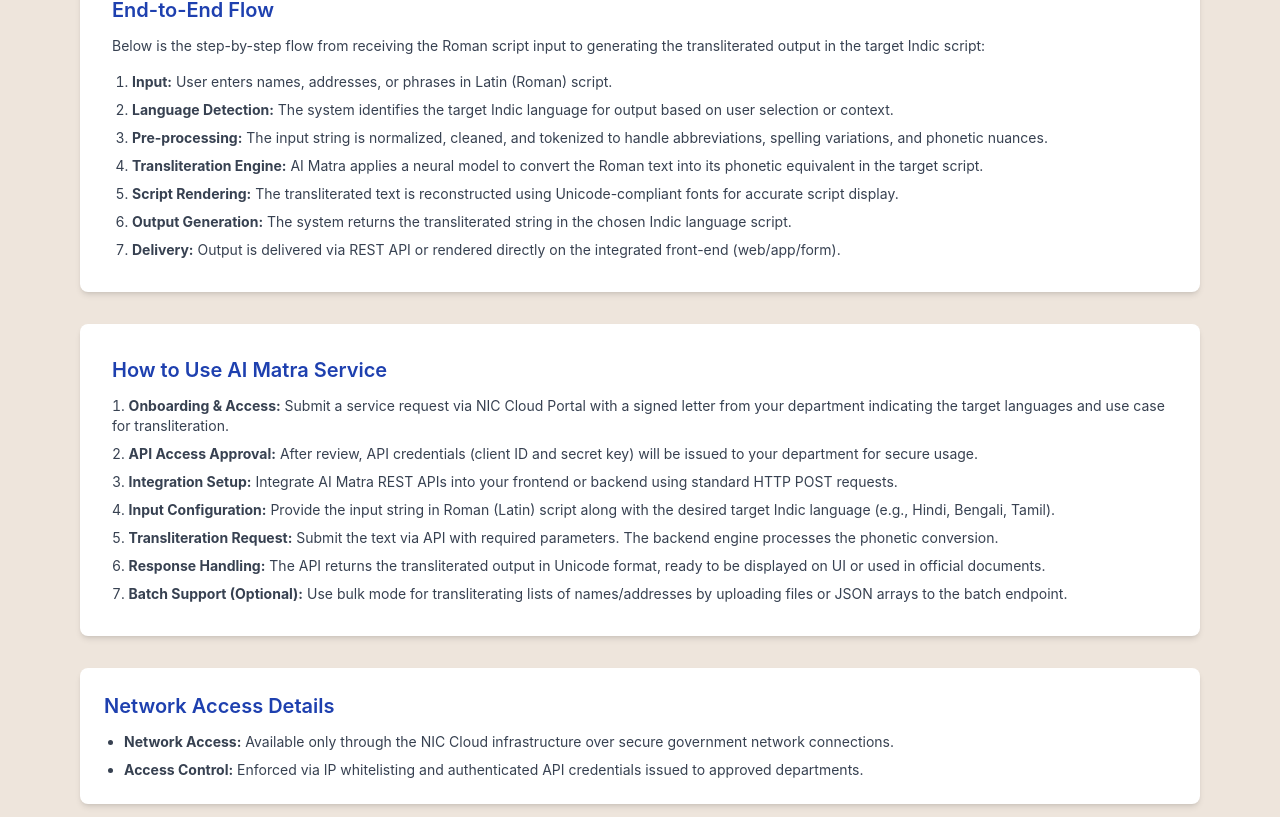
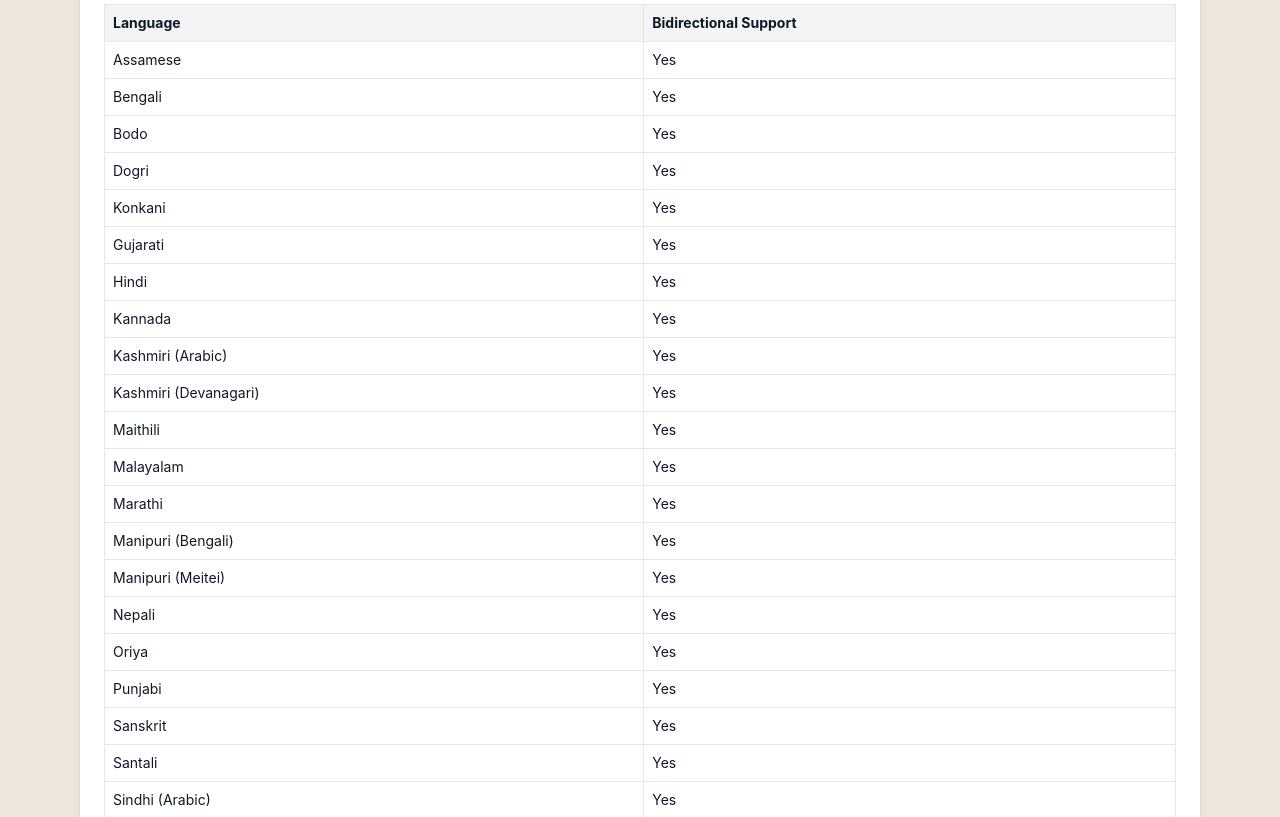
Before and after one commit to Amardeep001/ai-medha-frontend, a React (Create React App) app: page /services/ai_matra in a window 1280 px wide. Shown: the part 1423-2240 px from the top of the page. Built offline with nearby package versions, Linux system fonts and the light colour scheme.

Commit message:
saaransh changes

```diff
--- a/src/pages/serviceDetailPages/AiMatraDetailPage.jsx
+++ b/src/pages/serviceDetailPages/AiMatraDetailPage.jsx
@@ -6,6 +6,35 @@
 const AiMatraDetailPage = () => {
   const navigate = useNavigate();
   const [sidebarOpen, setSidebarOpen] = useState(false);
+
+  const supportedLanguages = [
+    "Assamese",
+    "Bengali",
+    "Bodo",
+    "Dogri",
+    "Konkani",
+    "Gujarati",
+    "Hindi",
+    "Kannada",
+    "Kashmiri (Arabic)",
+    "Kashmiri (Devanagari)",
+    "Maithili",
+    "Malayalam",
+    "Marathi",
+    "Manipuri (Bengali)",
+    "Manipuri (Meitei)",
+    "Nepali",
+    "Oriya",
+    "Punjabi",
+    "Sanskrit",
+    "Santali",
+    "Sindhi (Arabic)",
+    "Sindhi (Devanagari)",
+    "Tamil",
+    "Telugu",
+    "Urdu",
+    "Braille",
+  ];
 
   useEffect(() => {
     window.scrollTo(0, 0);
@@ -52,9 +81,6 @@
             <p>
               <strong>Last Security Audit Date:</strong> March 2025
             </p>
-            <p>
-              <strong>Copyright:</strong> NIC
-            </p>
           </div>
 
           <div className="mt-6">
@@ -63,8 +89,8 @@
             </h4>
             <ul className="text-sm text-gray-700 space-y-2">
               <li>
-                <strong>Supported text input:</strong> Names, addresses, and
-                short phrases in Latin script
+                <strong>Supported text input:</strong> Like names, addresses,
+                and short phrases in Latin script
               </li>
               <li>
                 <strong>Deployment options:</strong> REST APIs for single and
@@ -79,7 +105,7 @@
                 Phonetic Mapping → Indic Script Output
               </li>
               <li>
-                <strong>Category:</strong> Neural Transliteration
+                <strong>Category:</strong> Natural Language Processing
               </li>
               <li>
                 <strong>Sector:</strong> Language Technology / Localization
@@ -110,9 +136,9 @@
               <strong>Organizations using AI Matra include:</strong>
             </p>
             <ul className="list-disc list-inside ml-5 text-sm text-gray-700">
+              <li>Health Project Division</li>
               <li>State e-Governance Portals</li>
               <li>Digital India Initiatives</li>
-              <li>NIC Language Technology Division</li>
             </ul>
           </div>
 
@@ -147,6 +173,32 @@
               <li>NIC and its Language Technology Projects</li>
             </ul>
           </div>
+        </div>
+
+        <div className="mt-8 bg-white rounded-lg shadow-md p-6 ">
+          <h3 className="text-xl font-semibold text-blue-800 mb-3">
+            Language Coverage Table
+          </h3>
+          <table className="w-full text-sm text-left border-collapse">
+            <thead className="bg-gray-100">
+              <tr>
+                <th className="p-2 border">Language</th>
+                <th className="p-2 border">Bidirectional Support</th>
+              </tr>
+            </thead>
+            <tbody>
+              {supportedLanguages.map((item) => {
+                return (
+                  <>
+                    <tr>
+                      <td className="p-2 border">{item}</td>
+                      <td className="p-2 border">Yes</td>
+                    </tr>
+                  </>
+                );
+              })}
+            </tbody>
+          </table>
         </div>
 
         <div className="mt-8 bg-white rounded-lg shadow-md p-8">
@@ -195,59 +247,86 @@
           </ul>
         </div>
 
-        <div className="mt-8 bg-white rounded-lg shadow-md p-8">
+        <div className="mt-8 bg-white rounded-lg shadow-md p-6">
           <h3 className="text-xl font-semibold text-blue-800 mb-3">
             How to Use AI Matra Service
           </h3>
-          <ol className="list-decimal list-inside text-gray-700 text-sm space-y-2">
+          <ol className="list-decimal list-inside text-sm text-gray-700 space-y-2">
             <li>
-              <strong>Onboarding & Access:</strong> Submit a service request via
-              NIC Cloud Portal with a signed letter from your department
-              indicating the target languages and use case for transliteration.
+              Fill out the <strong>Service Request Form</strong> via NIC Cloud
+              Portal, including use case and target Indic languages for
+              transliteration.
             </li>
             <li>
-              <strong>API Access Approval:</strong> After review, API
-              credentials (client ID and secret key) will be issued to your
-              department for secure usage.
+              Submit the form along with a signed request letter from your
+              department for approval and onboarding.
             </li>
             <li>
-              <strong>Integration Setup:</strong> Integrate AI Matra REST APIs
-              into your frontend or backend using standard HTTP POST requests.
+              Choose integration method: <strong>NAPIX Integration</strong> or{" "}
+              <strong>Direct API Access</strong>.
             </li>
+
+            {/* NAPIX Integration Steps */}
             <li>
-              <strong>Input Configuration:</strong> Provide the input string in
-              Roman (Latin) script along with the desired target Indic language
-              (e.g., Hindi, Bengali, Tamil).
+              <strong>NAPIX Integration:</strong>
+              <ul className="list-disc list-inside ml-5 mt-1 space-y-1">
+                <li>
+                  Register on the NAPIX platform using departmental credentials.
+                </li>
+                <li>
+                  Request transliteration API access via the NAPIX interface.
+                </li>
+                <li>
+                  Upon verification, receive a <strong>Client ID</strong> and{" "}
+                  <strong>Secret Key</strong>.
+                </li>
+                <li>
+                  Use these credentials in every API request for secure access.
+                </li>
+              </ul>
             </li>
+
+            {/* Direct API Access Steps */}
             <li>
-              <strong>Transliteration Request:</strong> Submit the text via API
-              with required parameters. The backend engine processes the
-              phonetic conversion.
-            </li>
-            <li>
-              <strong>Response Handling:</strong> The API returns the
-              transliterated output in Unicode format, ready to be displayed on
-              UI or used in official documents.
-            </li>
-            <li>
-              <strong>Batch Support (Optional):</strong> Use bulk mode for
-              transliterating lists of names/addresses by uploading files or
-              JSON arrays to the batch endpoint.
+              <strong>Direct API Access:</strong>
+              <ul className="list-disc list-inside ml-5 mt-1 space-y-1">
+                <li>Connect via NICNET or VPN for secure access.</li>
+                <li>
+                  Use POST requests to submit Roman-script input text and target
+                  language (e.g., Hindi, Bengali, Tamil) for real-time
+                  transliteration.
+                </li>
+                <li>
+                  The API responds with{" "}
+                  <strong>Unicode transliterated output</strong> ready for
+                  display or official use.
+                </li>
+                <li>
+                  Optionally, use batch mode to upload bulk lists (JSON/files)
+                  for transliterating names and addresses.
+                </li>
+              </ul>
             </li>
           </ol>
         </div>
-        <div className="mt-8 bg-white rounded-lg shadow-md p-6 mb-6">
+
+        <div className="mt-8 mb-6 bg-white rounded-lg shadow-md p-8">
           <h3 className="text-xl font-semibold text-blue-800 mb-3">
             Network Access Details
           </h3>
           <ul className="list-disc pl-5 text-sm text-gray-700 space-y-2">
             <li>
-              <strong>Network Access:</strong> Available only through the NIC
-              Cloud infrastructure over secure government network connections.
+              <strong>Network Access:</strong> internal only via the{" "}
+              <strong>NIC</strong> Network, and external via{" "}
+              <strong>NAPIX</strong>.
             </li>
             <li>
-              <strong>Access Control:</strong> Enforced via IP whitelisting and
-              authenticated API credentials issued to approved departments.
+              <strong>Firewall Configuration:</strong> Only whitelisted IPs can
+              access the service.
+            </li>
+            <li>
+              <strong>Access Control:</strong> Enforced via <strong>VPN</strong>{" "}
+              and <strong>IP whitelisting</strong>.
             </li>
           </ul>
         </div>
--- a/src/pages/serviceDetailPages/AiSaranshDetailPage.jsx
+++ b/src/pages/serviceDetailPages/AiSaranshDetailPage.jsx
@@ -66,7 +66,7 @@
                 </li>
                 <li>
                   <strong>Input constraints:</strong> Text length between
-                  100-5000 characters with punctuation support
+                  100-30000 words with punctuation support
                 </li>
                 <li>
                   <strong>Summary length control:</strong> Configurable output
@@ -85,10 +85,6 @@
                 <li>
                   <strong>Network Access:</strong> NIC network and public
                   internet via Napix platform
-                </li>
-                <li>
-                  <strong>Port Configuration:</strong> Port 4001 with IP
-                  whitelisting
                 </li>
                 <li>
                   <strong>Response Format:</strong> JSON with status, data, and
@@ -113,9 +109,9 @@
                 <strong>Primary applications include:</strong>
               </p>
               <ul className="list-disc list-inside ml-5 text-sm text-gray-700">
+                <li>Minutes of meeting summarization</li>
                 <li>Judicial case judgment summaries</li>
-                <li>Government report condensation</li>
-                <li>Legal document processing</li>
+                <li>Government report summarization</li>
                 <li>Administrative workflow optimization</li>
                 <li>Digital document management systems</li>
               </ul>
@@ -178,7 +174,7 @@
 
             <ul className="list-decimal pl-5 text-sm text-gray-700 space-y-2">
               <li>
-                <strong>Input:</strong> Raw text documents (100-5000 characters)
+                <strong>Input:</strong> Raw text documents (100-30000 words)
                 from legal documents, government reports, or user-submitted
                 content via frontend or API calls through NAPIx.
               </li>
@@ -189,8 +185,8 @@
               </li>
               <li>
                 <strong>Validation:</strong> Validates input text type, length
-                constraints (100-5000 characters), and sentence parameter
-                (integer between 5-50).
+                constraints (100-30000 words), and sentence parameter (integer
+                between 5-50).
               </li>
               <li>
                 <strong>Pre-processing:</strong> Performs tokenization of text
@@ -221,56 +217,67 @@
             </ul>
           </div>
 
-          <div className="mt-8 bg-white rounded-lg shadow-md p-8">
+          <div className="mt-8 bg-white rounded-lg shadow-md p-6">
             <h3 className="text-xl font-semibold text-blue-800 mb-3">
               How to Use AI Saransh Service
             </h3>
-            <ol className="list-decimal list-inside text-gray-700 text-sm space-y-2">
+            <ol className="list-decimal list-inside text-sm text-gray-700 space-y-2">
               <li>
-                <strong>Onboarding & Authorization:</strong> Submit the AI
-                Saransh service request form along with a user request letter
-                from your department/ministry via NIC MeghRaj Cloud. Obtain RBAC
-                authorization through AI Medha Service Catalogue for API access.
+                Fill out the <strong>User Service Request Form</strong> via NIC
+                MeghRaj Cloud portal.
               </li>
               <li>
-                <strong>Network Setup:</strong> Ensure your system has access to
-                NICNet or public internet via Napix platform. Configure firewall
-                to allow connections on port 4001 and complete IP whitelisting
-                requirements.
+                Include project use case, required summarization type
+                (Extractive/Abstractive), and authorization letter.
               </li>
               <li>
-                <strong>API Integration:</strong> Integrate with AI Saransh
-                using the provided REST API endpoints: /Exsummary for extractive
-                summarization or /Absummary for abstractive summarization.
+                Get <strong>RBAC authorization</strong> for API usage via AI
+                Medha Service Catalogue.
               </li>
               <li>
-                <strong>Authentication Setup:</strong> Configure API keys or
-                tokens in request headers as required by your production
-                environment setup for secure access to the service.
+                Choose an integration method: <strong>NAPIX Integration</strong>{" "}
+                or <strong>Direct API Access</strong>.
               </li>
+
+              {/* NAPIX Integration Steps */}
               <li>
-                <strong>Input Preparation:</strong> Prepare your text documents
-                ensuring they meet the constraints: minimum 100 characters,
-                maximum 5000 characters, with proper punctuation for optimal
-                results.
+                <strong>NAPIX Integration:</strong>
+                <ul className="list-disc list-inside ml-5 mt-1 space-y-1">
+                  <li>
+                    Register on the NAPIX platform for external/public access.
+                  </li>
+                  <li>
+                    Apply for summarization API access and submit IPs for
+                    whitelisting.
+                  </li>
+                  <li>
+                    Upon approval, receive your <strong>Client ID</strong> and{" "}
+                    <strong>Secret Key</strong>.
+                  </li>
+                  <li>
+                    Use authorized headers for all POST requests to
+                    summarization endpoints.
+                  </li>
+                </ul>
               </li>
+
+              {/* Direct API Access Steps */}
               <li>
-                <strong>Summary Configuration:</strong> For extractive
-                summarization, specify the desired number of sentences (5-50) in
-                the request body. For abstractive summarization, the system
-                automatically determines optimal length.
-              </li>
-              <li>
-                <strong>API Request:</strong> Send POST requests with
-                Content-Type: application/json, including your text and optional
-                sentence parameters to receive JSON responses with summarized
-                content.
-              </li>
-              <li>
-                <strong>Result Processing:</strong> Receive summarized text in
-                JSON format with status, status_code, data, and message fields.
-                Integrate the summaries into your judicial, legal, or document
-                management workflows.
+                <strong>Direct API Access:</strong>
+                <ul className="list-disc list-inside ml-5 mt-1 space-y-1">
+                  <li>
+                    Ensure network access via NICNet or VPN to secure internal
+                    endpoints.
+                  </li>
+                  <li>Use summarization APIs.</li>
+                  <li>
+                    Submit JSON requests with content (100–30000 words) and
+                    configuration like sentence count (for extractive).
+                  </li>
+                  <li>
+                    Receive summarized content in JSON format for further use.
+                  </li>
+                </ul>
               </li>
             </ol>
           </div>
```
